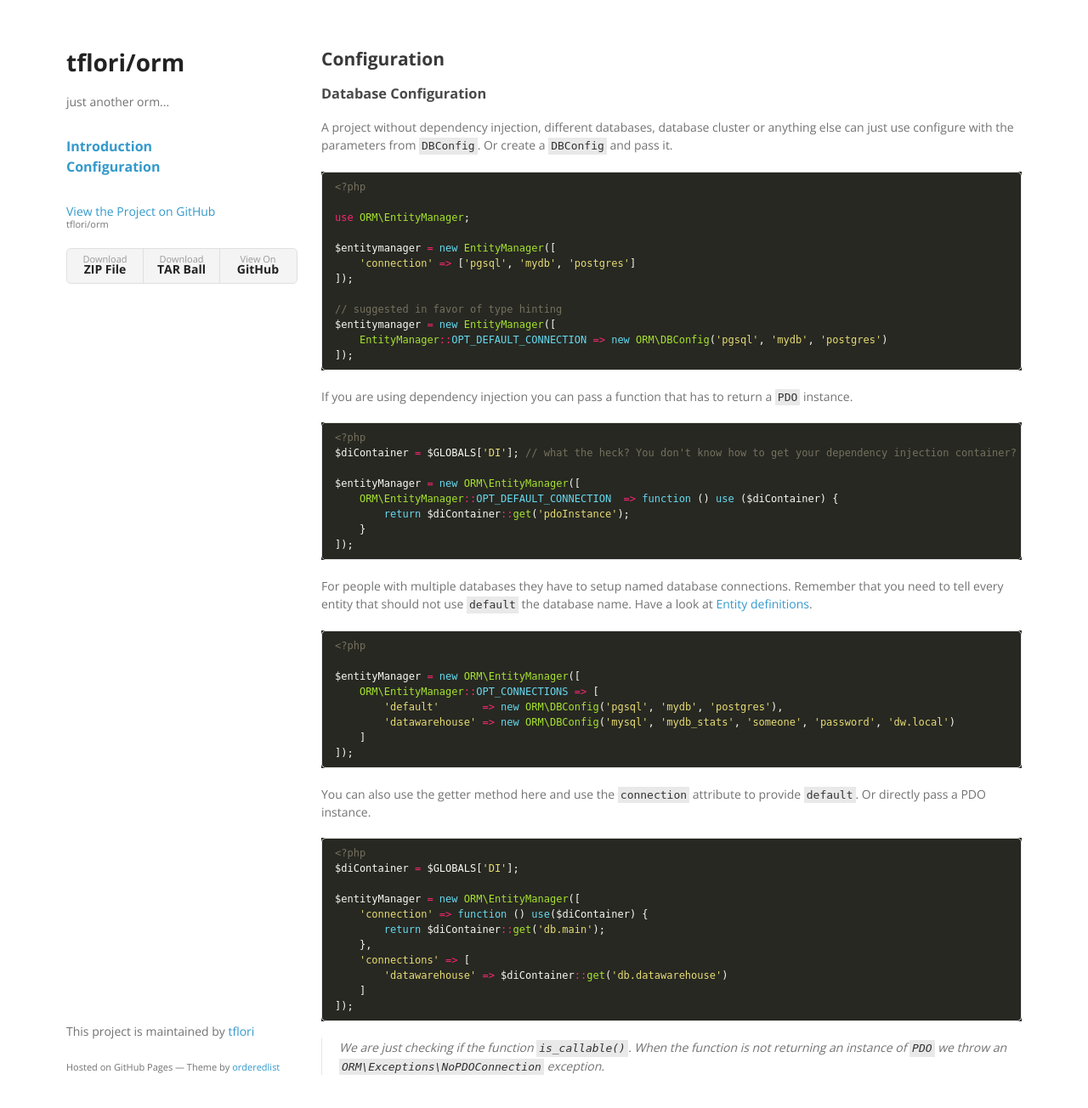
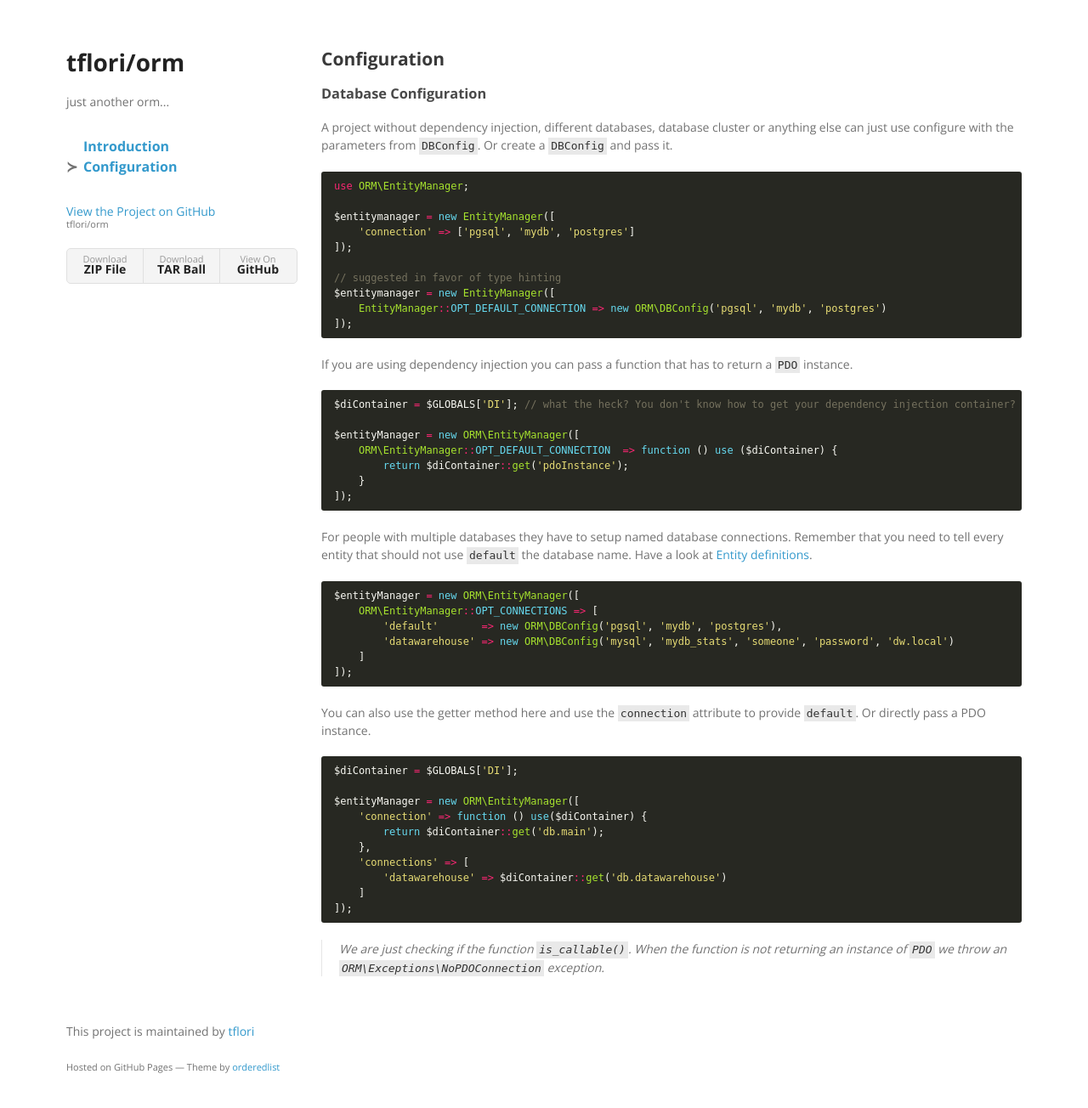
Before and after one commit to tflori/orm, a Jekyll site: the page built from docs/configuration.md, in a window 1280 px wide and 1335 px high. Shown: the top 1304 px of the window at 85% size. Built offline with Jekyll 4.4.1, drawn with Linux system fonts in a browser that asks for light colours.

Commit message:
basic documentation design
@todo: create a own design with better responsive features

````diff
--- a/docs/configuration.md
+++ b/docs/configuration.md
@@ -10,9 +10,7 @@ permalink: /configuration.html
 A project without dependency injection, different databases, database cluster or anything else can just use configure
 with the parameters from `DBConfig`. Or create a `DBConfig` and pass it.
 
-```php
-<?php
-
+```php?start_inline=true
 use ORM\EntityManager;
 
 $entitymanager = new EntityManager([
@@ -27,8 +25,7 @@ $entitymanager = new EntityManager([
 
 If you are using dependency injection you can pass a function that has to return a `PDO` instance.
 
-```php
-<?php
+```php?start_inline=true
 $diContainer = $GLOBALS['DI']; // what the heck? You don't know how to get your dependency injection container? we too!
 
 $entityManager = new ORM\EntityManager([
@@ -41,9 +38,7 @@ $entityManager = new ORM\EntityManager([
 For people with multiple databases they have to setup named database connections. Remember that you need to tell every
 entity that should not use `default` the database name. Have a look at [Entity definitions](Entity/Definitions.md).
 
-```php
-<?php
-
+```php?start_inline=true
 $entityManager = new ORM\EntityManager([
     ORM\EntityManager::OPT_CONNECTIONS => [
         'default'       => new ORM\DBConfig('pgsql', 'mydb', 'postgres'),
@@ -55,8 +50,7 @@ $entityManager = new ORM\EntityManager([
 You can also use the getter method here and use the `connection` attribute to provide `default`. Or directly pass a PDO
 instance.
 
-```php
-<?php
+```php?start_inline=true
 $diContainer = $GLOBALS['DI'];
 
 $entityManager = new ORM\EntityManager([
--- a/docs/stylesheets/highlight.css
+++ b/docs/stylesheets/highlight.css
@@ -1,4 +1,5 @@
-.highlight { background-color: #272822; }
+pre.highlight, .highlight pre { background-color: #272822; }
+.highlight code { color: #999 }
 .highlight .hll { background-color: #272822; }
 .highlight .c { color: #75715e } /* Comment */
 .highlight .err { color: #960050; background-color: #1e0010 } /* Error */
--- a/docs/stylesheets/styles.css
+++ b/docs/stylesheets/styles.css
@@ -78,9 +78,8 @@ code.highlighter-rouge {
 
 pre {
   padding:8px 15px;
-  background: #f8f8f8;
-  border-radius:5px;
-  border:1px solid #e5e5e5;
+  background: #222222;
+  border-radius:3px;
   overflow-x: auto;
 }
 
@@ -212,6 +211,15 @@ menu {
 menu li {
   font-size: 16px;
   font-weight: 700;
+  margin-left: 20px;
+}
+
+menu li.selected:before {
+  content: "\227b";
+  display: inline-block;
+  width: 20px;
+  position: absolute;
+  left: 0;
 }
 
 @media print, screen and (max-width: 1124px) {
````
